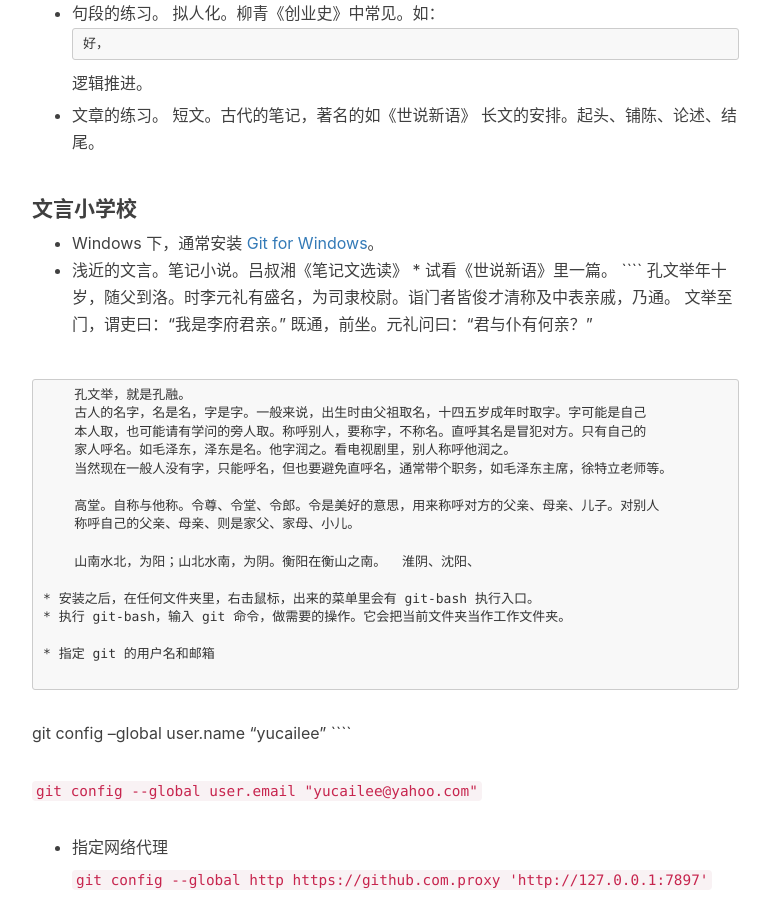
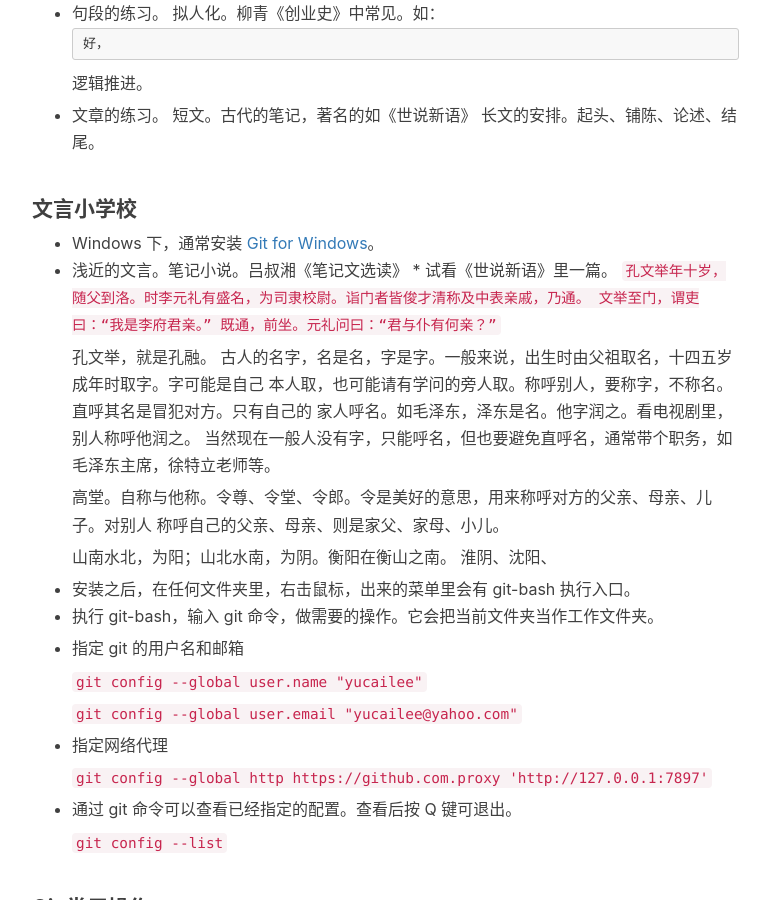
Before and after one commit to imliyucai/imliyucai.github.io, a Jekyll site: the page built from _posts/2026-11-11-语文学习.md, in a window 1280 px wide and 900 px high, scrolled down 719 px. Shown: the whole window, without its empty margins (233-1003 px from the left). Built offline with Jekyll 4.4.1, drawn with Linux system fonts in a browser that asks for light colours; nearby versions of some CDN libraries; comment, search, counter and statistics services are not loaded; some of the changed lines change nothing that is shown; some of the changed text lies outside the part shown.

Commit message:
change yuwen.md

`````diff
--- a/_posts/2026-11-11-语文学习.md
+++ b/_posts/2026-11-11-语文学习.md
@@ -35,11 +35,9 @@ tags:
 * 浅近的文言。笔记小说。吕叔湘《笔记文选读》
 *
     试看《世说新语》里一篇。
-````
-    孔文举年十岁，随父到洛。时李元礼有盛名，为司隶校尉。诣门者皆俊才清称及中表亲戚，乃通。
-    文举至门，谓吏曰：“我是李府君亲。” 既通，前坐。元礼问曰：“君与仆有何亲？”
+````     孔文举年十岁，随父到洛。时李元礼有盛名，为司隶校尉。诣门者皆俊才清称及中表亲戚，乃通。
+    文举至门，谓吏曰：“我是李府君亲。” 既通，前坐。元礼问曰：“君与仆有何亲？”  ````
 
-````
     孔文举，就是孔融。
     古人的名字，名是名，字是字。一般来说，出生时由父祖取名，十四五岁成年时取字。字可能是自己
     本人取，也可能请有学问的旁人取。称呼别人，要称字，不称名。直呼其名是冒犯对方。只有自己的
@@ -56,11 +54,9 @@ tags:
 
 * 指定 git 的用户名和邮箱
 
-   ````
-   git config --global user.name "yucailee"    ````
+   ````   git config --global user.name "yucailee"    ````
 
-   ````
-   git config --global user.email "yucailee@yahoo.com"      ````
+   ````   git config --global user.email "yucailee@yahoo.com"      ````
 
 * 指定网络代理
 
@@ -129,4 +125,4 @@ tags:
 * Clash Verge 汇集了很多代理网站，你可以选择一个来用。
 
 
-学习语文，点滴，积少成多。其实学习不难。
+学习语文，利用点滴时间，积少成多。
`````
